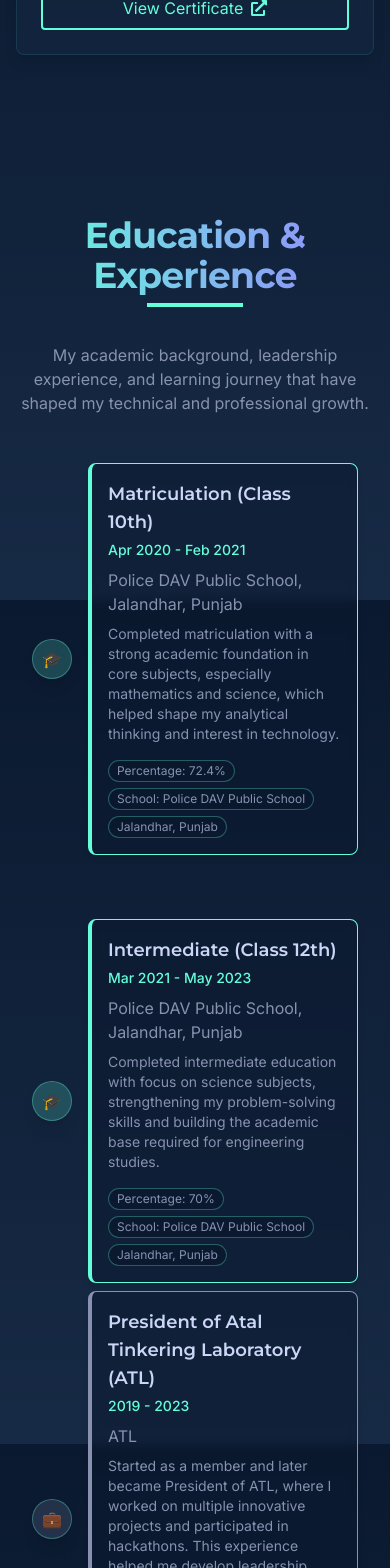
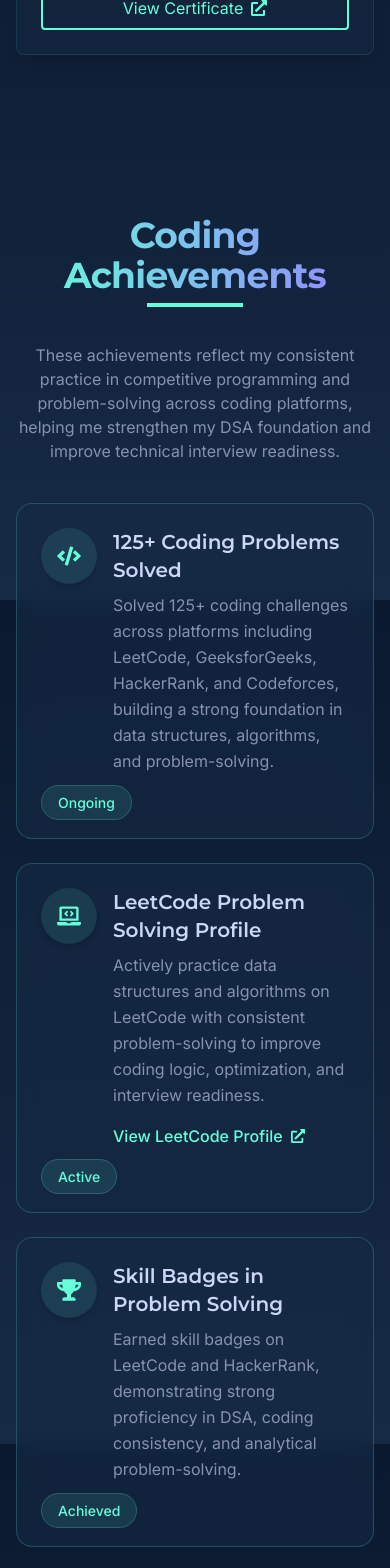
Before and after one commit to Bansaludit1385/udit-portfolio, a Next.js app: page / in a window 390 px wide. Shown: the part 7840-9408 px from the top of the page. Built offline with nearby package versions, Linux system fonts and the light colour scheme.

Commit message:
Added achievements section to navbar

```diff
--- /dev/null
+++ b/app/components/Achievements.tsx
@@ -0,0 +1,146 @@
+"use client"
+
+import React from "react"
+import { motion } from "framer-motion"
+import { FaTrophy, FaCode, FaExternalLinkAlt, FaLaptopCode } from "react-icons/fa"
+
+type Achievement = {
+  id: number
+  title: string
+  description: string
+  date: string
+  icon: React.ReactNode
+  link?: string
+  linkLabel?: string
+}
+
+const achievements: Achievement[] = [
+  {
+    id: 1,
+    title: "125+ Coding Problems Solved",
+    description:
+      "Solved 125+ coding challenges across platforms including LeetCode, GeeksforGeeks, HackerRank, and Codeforces, building a strong foundation in data structures, algorithms, and problem-solving.",
+    date: "Ongoing",
+    icon: <FaCode size={24} />,
+  },
+  {
+    id: 2,
+    title: "LeetCode Problem Solving Profile",
+    description:
+      "Actively practice data structures and algorithms on LeetCode with consistent problem-solving to improve coding logic, optimization, and interview readiness.",
+    date: "Active",
+    icon: <FaLaptopCode size={24} />,
+    link: "https://leetcode.com/u/your-leetcode-username/",
+    linkLabel: "View LeetCode Profile",
+  },
+  {
+    id: 3,
+    title: "Skill Badges in Problem Solving",
+    description:
+      "Earned skill badges on LeetCode and HackerRank, demonstrating strong proficiency in DSA, coding consistency, and analytical problem-solving.",
+    date: "Achieved",
+    icon: <FaTrophy size={24} />,
+  },
+]
+
+const containerVariants = {
+  hidden: {},
+  visible: {
+    transition: {
+      staggerChildren: 0.15,
+    },
+  },
+}
+
+const itemVariants = {
+  hidden: { opacity: 0, y: 30 },
+  visible: { opacity: 1, y: 0 },
+}
+
+const AchievementCard = ({ achievement }: { achievement: Achievement }) => {
+  return (
+    <motion.div
+      variants={itemVariants}
+      className="relative group overflow-hidden rounded-2xl border border-accent/20 bg-secondary/60 backdrop-blur-md p-6 hover:border-accent/50 hover:shadow-[0_0_25px_rgba(34,211,238,0.15)] transition-all duration-500"
+    >
+      <div className="absolute inset-0 bg-gradient-to-r from-accent/5 via-transparent to-accent/5 opacity-0 group-hover:opacity-100 transition-opacity duration-500"></div>
+
+      <div className="relative z-10 flex flex-col md:flex-row md:items-start md:justify-between gap-4">
+        <div className="flex items-start gap-4">
+          <div className="w-14 h-14 rounded-full bg-accent/10 flex items-center justify-center text-accent shadow-md shrink-0">
+            {achievement.icon}
+          </div>
+
+          <div>
+            <h3 className="text-xl font-semibold text-text group-hover:text-accent transition-colors duration-300">
+              {achievement.title}
+            </h3>
+
+            <p className="text-textLight mt-2 leading-relaxed">
+              {achievement.description}
+            </p>
+
+            {achievement.link && (
+              <a
+                href={achievement.link}
+                target="_blank"
+                rel="noopener noreferrer"
+                className="inline-flex items-center gap-2 mt-4 text-accent hover:text-white transition-colors duration-300 font-medium"
+              >
+                {achievement.linkLabel || "View Profile"} <FaExternalLinkAlt size={14} />
+              </a>
+            )}
+          </div>
+        </div>
+
+        <div className="shrink-0">
+          <span className="px-4 py-2 rounded-full bg-accent/10 text-accent text-sm font-medium border border-accent/20">
+            {achievement.date}
+          </span>
+        </div>
+      </div>
+    </motion.div>
+  )
+}
+
+const Achievements = () => {
+  return (
+    <section id="achievements" className="py-20 scroll-mt-20">
+      <div className="section-heading-container">
+        <motion.h2
+          className="section-heading"
+          initial={{ opacity: 0, x: -20 }}
+          whileInView={{ opacity: 1, x: 0 }}
+          viewport={{ once: true }}
+          transition={{ duration: 0.5 }}
+        >
+          Coding Achievements
+        </motion.h2>
+      </div>
+
+      <motion.p
+        className="text-textLight mb-10 max-w-3xl mx-auto text-center"
+        initial={{ opacity: 0, y: 20 }}
+        whileInView={{ opacity: 1, y: 0 }}
+        viewport={{ once: true }}
+        transition={{ duration: 0.5, delay: 0.2 }}
+      >
+        These achievements reflect my consistent practice in competitive programming and problem-solving across coding platforms, helping me strengthen my DSA foundation and improve technical interview readiness.
+      </motion.p>
+
+      <motion.div
+        className="space-y-6 max-w-5xl mx-auto"
+        variants={containerVariants}
+        initial="hidden"
+        whileInView="visible"
+        viewport={{ once: true }}
+      >
+        {achievements.map((achievement) => (
+          <AchievementCard key={achievement.id} achievement={achievement} />
+        ))}
+      </motion.div>
+    </section>
+  )
+}
+
+export default Achievements
--- a/app/components/Navbar.tsx
+++ b/app/components/Navbar.tsx
@@ -308,7 +308,7 @@ const Navbar = () => {
       setScrolled(offset > 50)
 
       if (!clickedSection) {
-        const sections = ['about', 'projects', 'certificates', 'timeline', 'contact']
+        const sections = ['about', 'projects', 'certificates', 'achievements', 'timeline', 'contact']
 
         const currentSection = sections.find((section) => {
           const element = document.getElementById(section)
@@ -333,7 +333,7 @@ const Navbar = () => {
     }
   }, [clickedSection])
 
-  const navItems = ['about', 'projects', 'certificates', 'timeline', 'contact']
+  const navItems = ['about', 'projects', 'certificates', 'achievements', 'timeline', 'contact']
 
   const mobileMenuVariants = {
     closed: {
@@ -366,6 +366,7 @@ const Navbar = () => {
   const getLabel = (item: string) => {
     if (item === 'timeline') return 'Experience'
     if (item === 'certificates') return 'Certificates'
+    if (item === 'achievements') return 'Achievements'
     return item.charAt(0).toUpperCase() + item.slice(1)
   }
 
--- a/app/page.tsx
+++ b/app/page.tsx
@@ -2,6 +2,7 @@ import Navbar from './components/Navbar'
 import Hero from './components/Hero'
 import About from './components/About'
 import Certificates from './components/Certificates'
+import Achievements from "./components/Achievements"
 import Projects from './components/Projects'
 import Timeline from './components/Timeline'
 import Contact from './components/Contact'
@@ -18,6 +19,7 @@ export default function Home() {
         <About />
         <Projects />
         <Certificates />
+        <Achievements />
         <Timeline />
         <Contact />
       </div>
```
